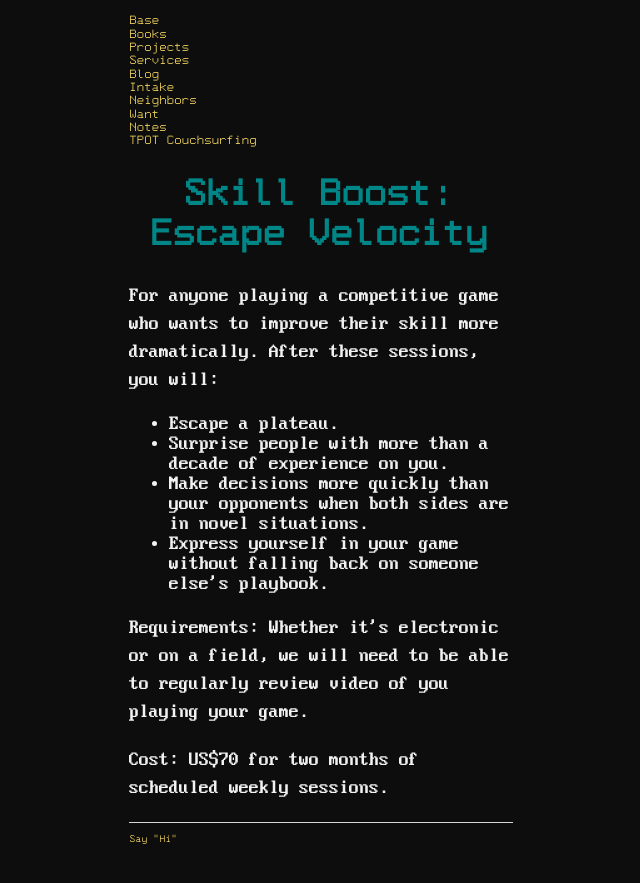
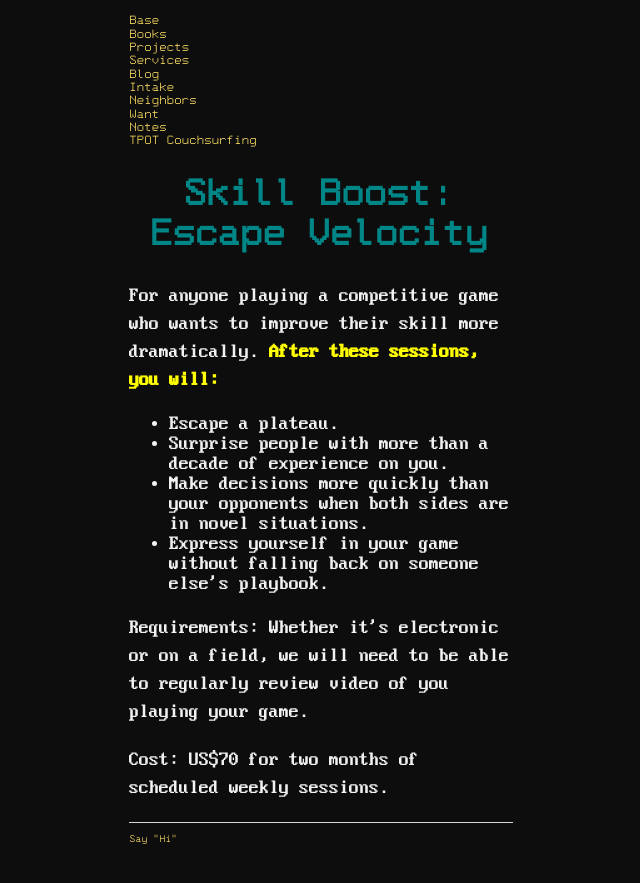
Before and after one commit to ray-dorai/ray-dorai.github.io, a Jekyll site: the page built from services.html, in a window 1280 px wide. Shown: the top 883 px of the page, without its empty margins (319-959 px from the left). Built offline with Jekyll 4.4.1, drawn with Linux system fonts in a browser that asks for light colours.

Commit message:
Update services.html

```diff
--- a/services.html
+++ b/services.html
@@ -4,7 +4,7 @@
 ---
 
 <h1>Skill Boost: Escape Velocity</h1>
-<p>For anyone playing a competitive game who wants to improve their skill more dramatically. After these sessions, you will:</p>
+<p>For anyone playing a competitive game who wants to improve their skill more dramatically. <b style="color:yellow;">After these sessions, you will:</b></p>
 
 <ul style="font-size:20px">
 <li> Escape a plateau.</li>
```
